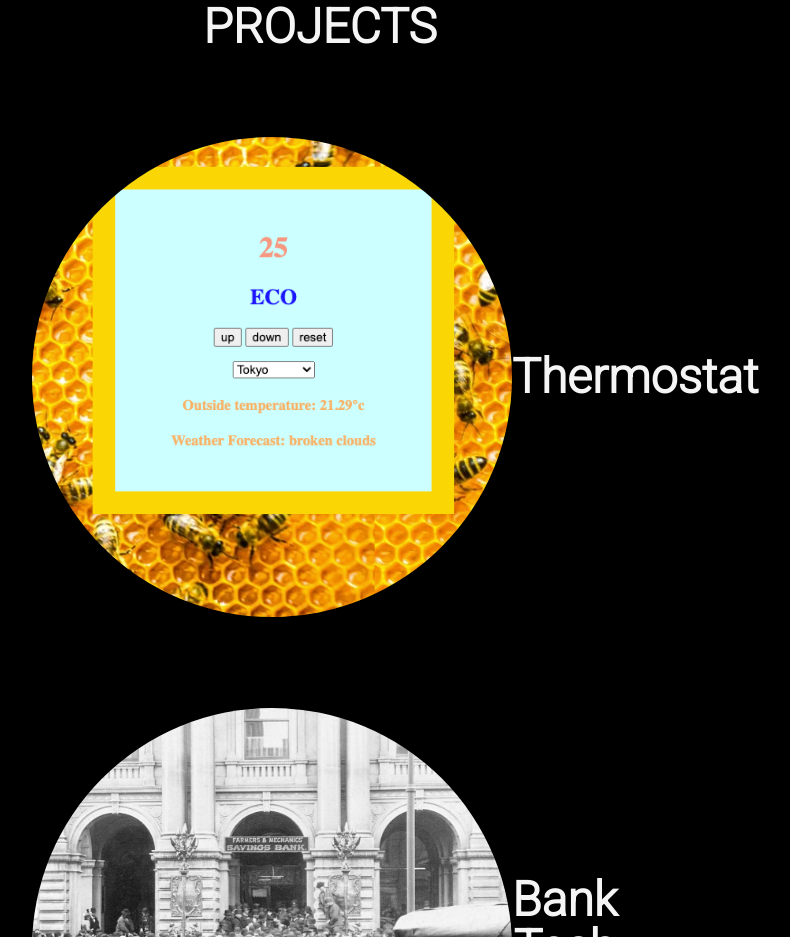
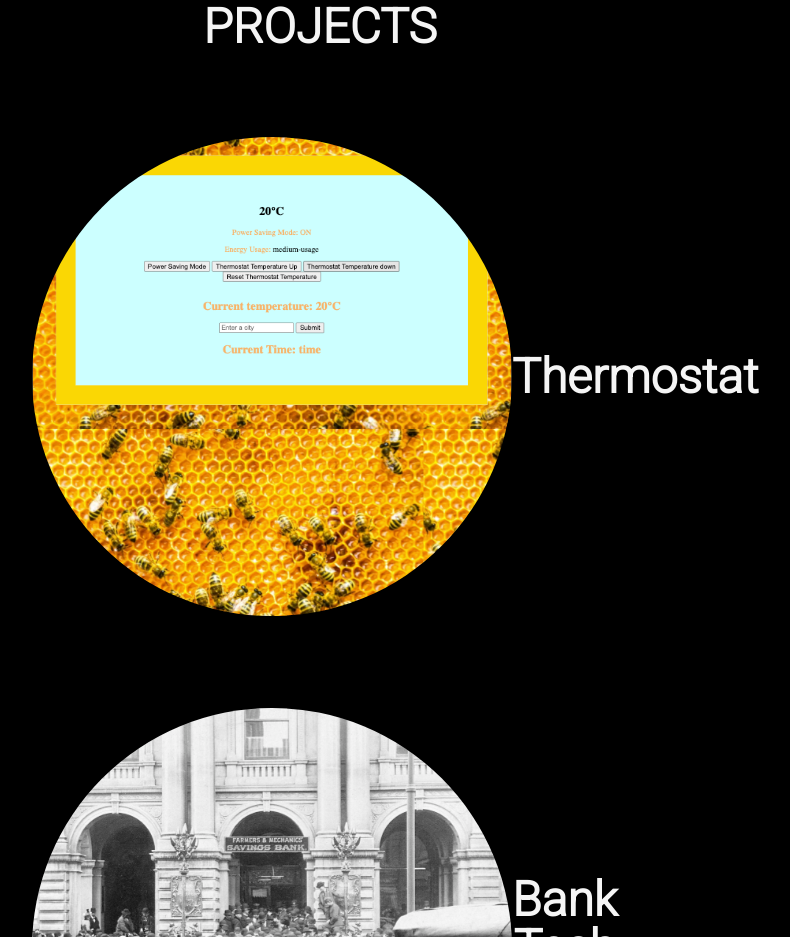
Before and after one commit to CharlyMannion/portfolio, a website: page index.html in a window 1280 px wide. Shown: the part 3774-4711 px from the top of the page, without its empty margins (328-1118 px from the left). Drawn offline with nearby package versions, Linux system fonts and the light colour scheme.

Commit message:
updates thermostat image

```diff
--- a/index.html
+++ b/index.html
@@ -156,7 +156,7 @@
 
             <div id="projects">
                 <div class="project" data-aos="fade-in" data-aos-delay="300">
-                    <img src="./images/Screenshot 2020-10-02 at 14.00.35.png" class="img-responsive img-thumbnail" alt="final project" />
+                    <img src="./images/thermMobile.png" class="img-responsive img-thumbnail" alt="final project" />
                     <div class="project-name">
                         <a href="https://charlymannion.github.io/ThermostatSolo/"></a>
                         <h2>Thermostat</h2>
```
Also changed, not shown: images/thermMobile.png (added).
